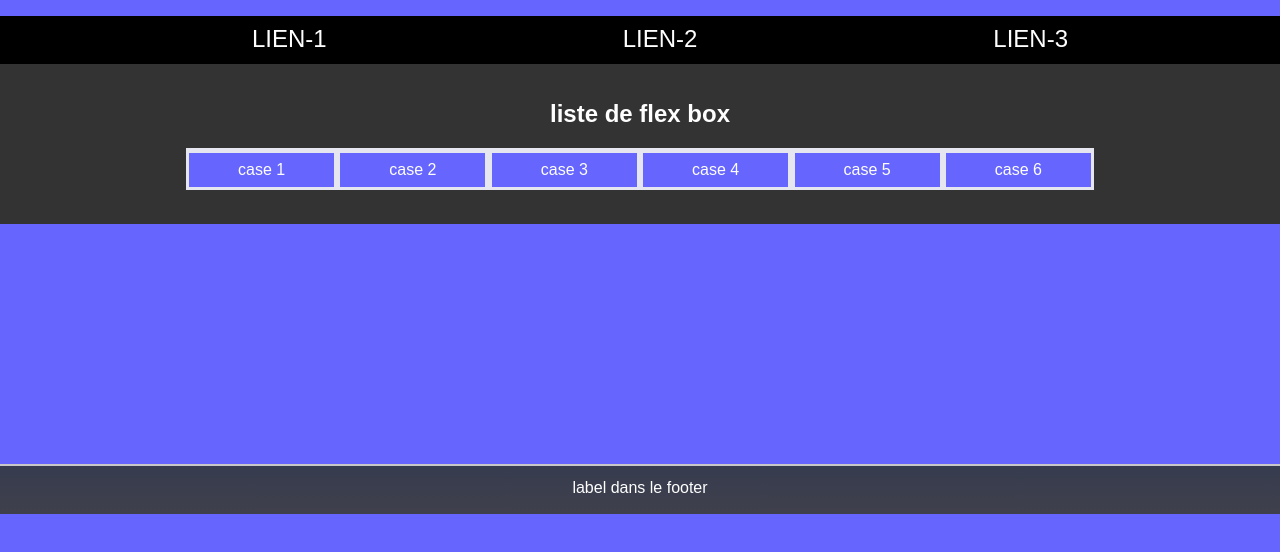
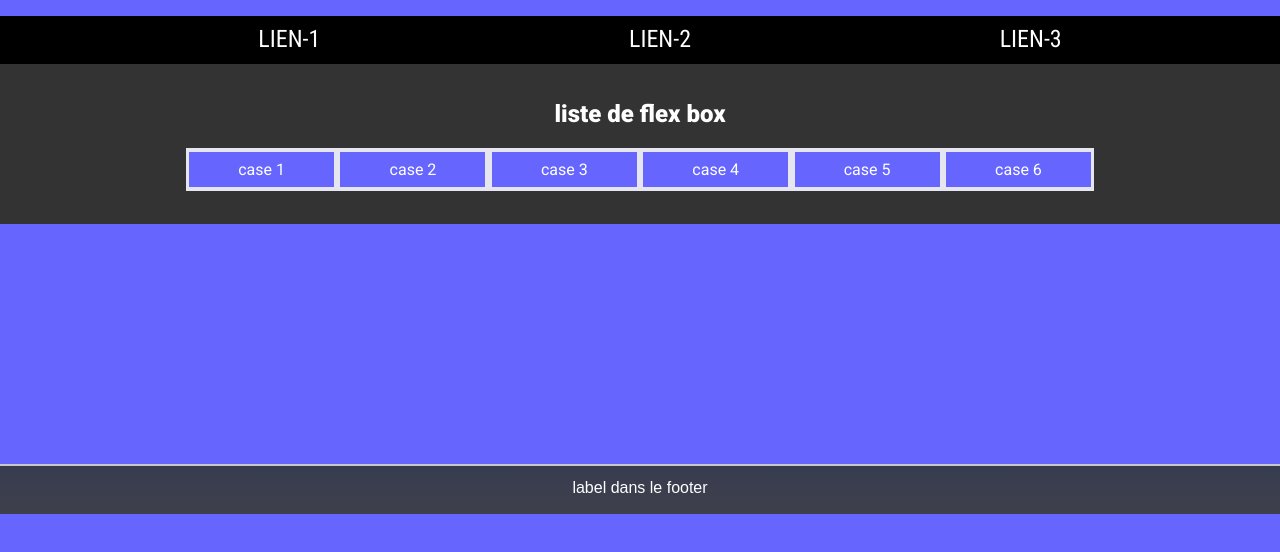
Before and after one commit to gabdestro/veille-node, a plain HTML site: page index.html in a window 1280 px wide. Drawn offline with Linux system fonts and the light colour scheme.

Commit message:
modification de police

```diff
--- a/less/style.less
+++ b/less/style.less
@@ -38,6 +38,7 @@ li{
     flex-direction: row;
     margin: 0 auto;
     padding-top:0.1em;
+    font-family: 'Roboto Condensed', sans-serif;
 }
 
 a{
@@ -70,6 +71,7 @@ body{
 				display:flex;
 				color:@couleur-txt_blanc;
 				justify-content: center;
+				font-family: 'Roboto', sans-serif;
 			}
 
      	h2{
@@ -77,10 +79,11 @@ body{
      		padding-top:0.6em;
      		justify-content: center;
      		color: @couleur-txt_blanc;
+     		font-family: 'Roboto', sans-serif;
      	}
 
      	li{
-     		c
+
      		margin: 0 auto;
 
      	  	background-color : @couleur-contrasteFond;
@@ -98,13 +101,6 @@ body{
      }
 
 
-
-footer{
-
-
-
-}
-
 footer{
 	display: flex;
 	justify-content: space-around;
```
Also changed, not shown: css/style.css. Lines whose indentation alone changed are shown as unchanged.
